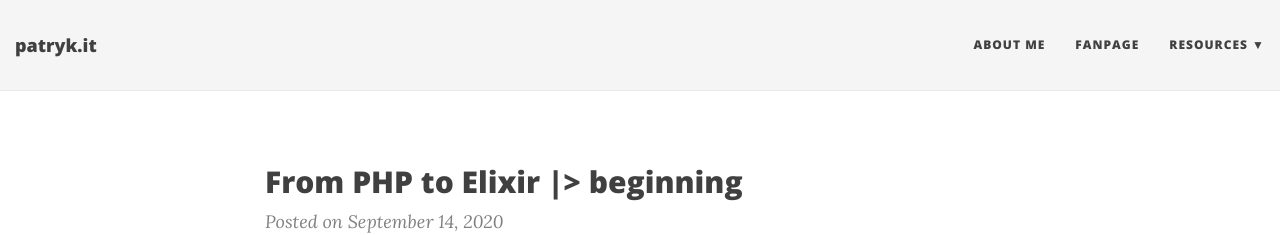
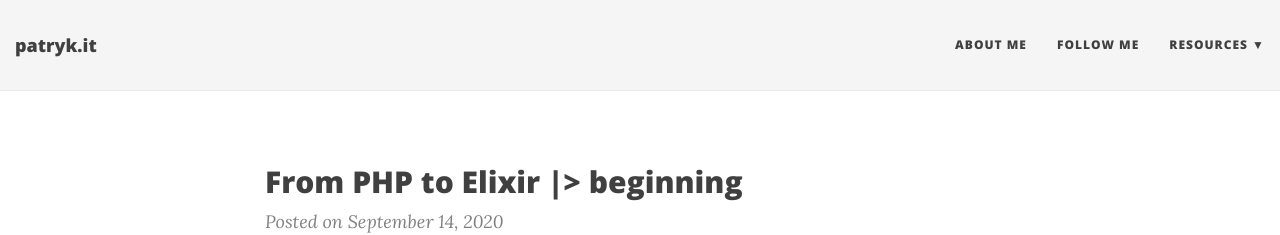
Before and after one commit to patrykwozinski/patrykwozinski.github.io, a Jekyll site: the page built from index.html, in a window 1280 px wide. Shown: the top 235 px of the page. Built offline with Jekyll 4.4.1, drawn with Linux system fonts in a browser that asks for light colours; nearby versions of some CDN libraries; the list of posts is cut into pages by our own code.

Commit message:
fanpage -> follow me

```diff
--- a/_config.yml
+++ b/_config.yml
@@ -24,7 +24,7 @@
 # List of links in the navigation bar
 navbar-links:
   About Me: "aboutme"
-  Fanpage: "https://www.facebook.com/patryk.it"
+  Follow me: "https://www.facebook.com/patryk.it"
   Resources:
     - LinkedIn: "https://www.linkedin.com/in/patrykwozinski/"
     - GoodReads: "https://www.goodreads.com/user/show/97289234-patryk-wozi-ski"
```
